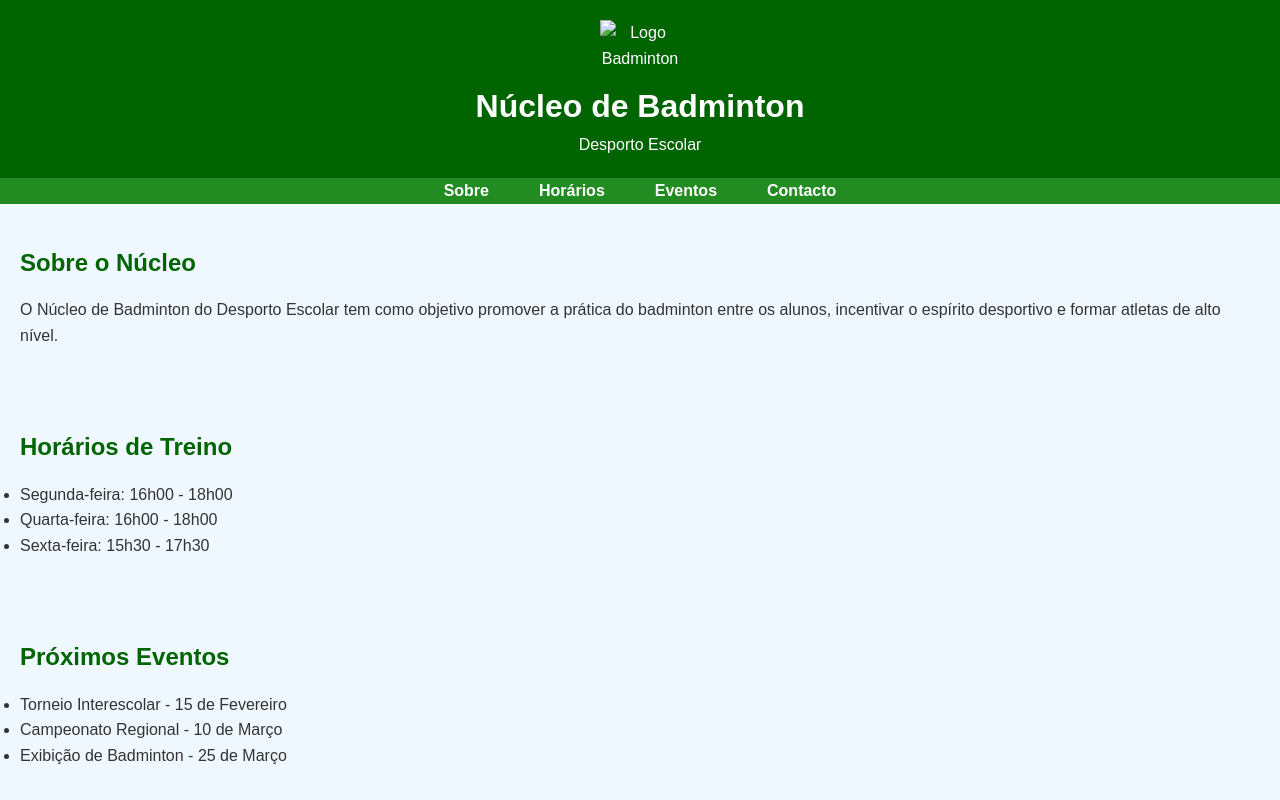
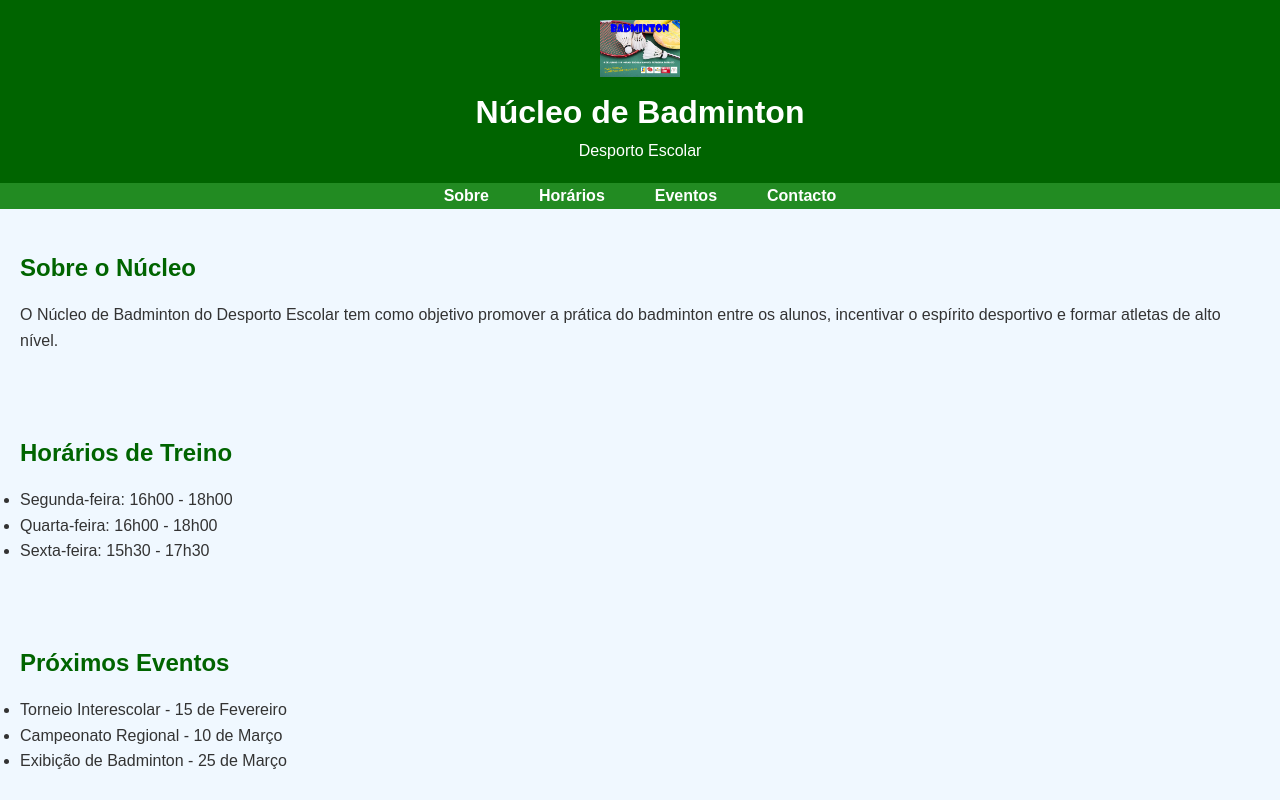
Before and after one commit to piupiurato/badminton-site, a plain HTML site: page index.html in a window 1280 px wide. Shown: the top 800 px of the page. Drawn offline with Linux system fonts and the light colour scheme.

Commit message:
Fix HTML structure and update image source

```diff
--- a/index.html
+++ b/index.html
@@ -10,7 +10,7 @@
     <!-- Header -->
     <header>
         <div class="container">
-            <img src="images/1.jpg" alt="Logo Badminton" class="logo">
+            <img src="1.jpg" alt="Logo Badminton" class="logo">
             <h1>Núcleo de Badminton</h1>
             <p>Desporto Escolar</p>
         </div>
```
